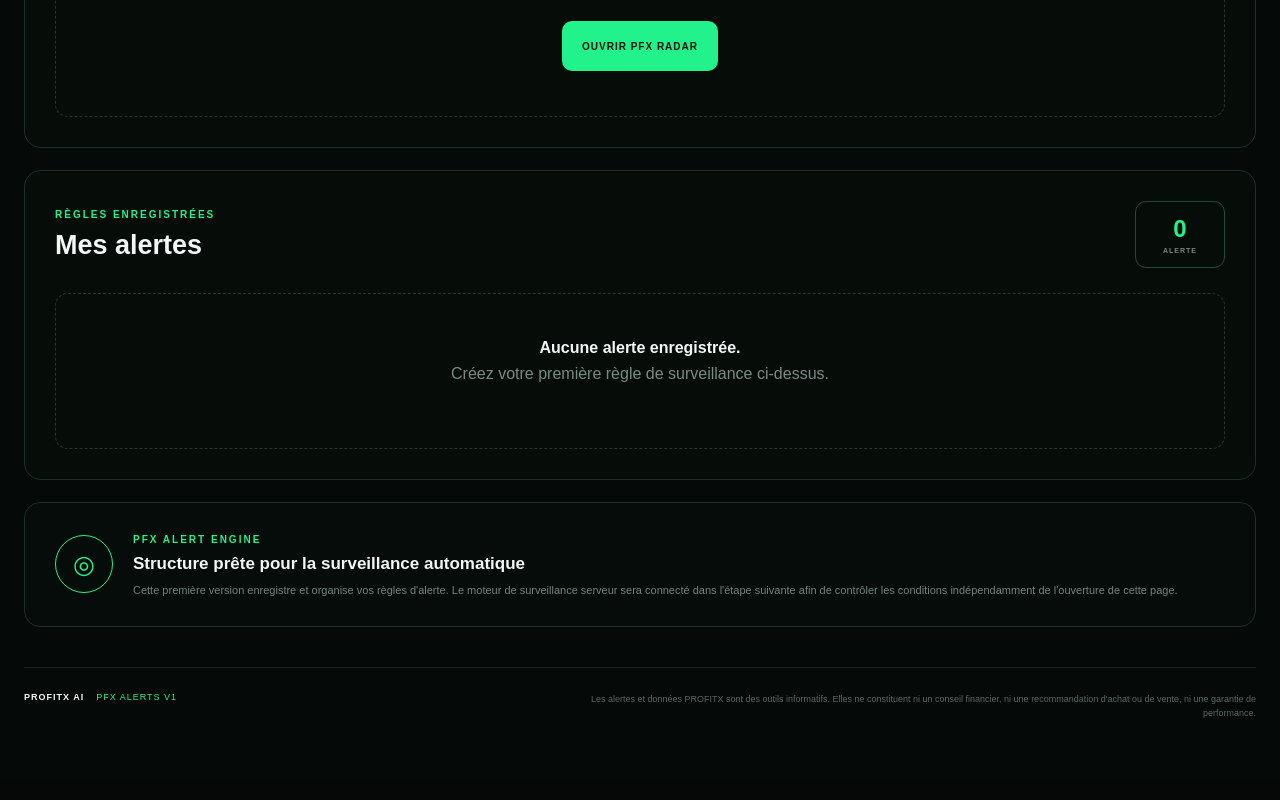
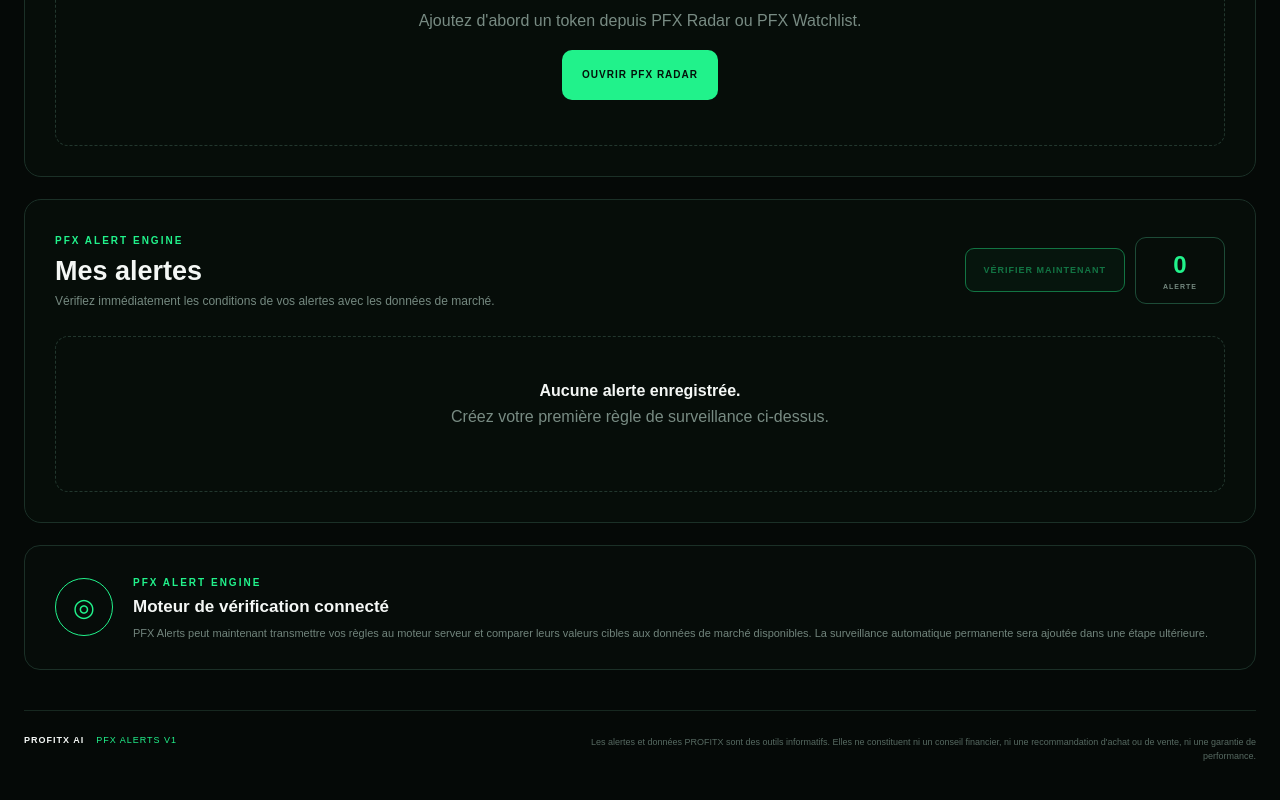
Before and after one commit to willysp062010-art/profitx-ai-analyzer, a Next.js app: page /alerts in a window 1280 px wide. Shown: the part 732-1532 px from the top of the page. Built offline with nearby package versions, Linux system fonts and the light colour scheme.

Commit message:
Connect PFX Alerts to Alert Engine

```diff
--- a/pages/alerts.js
+++ b/pages/alerts.js
@@ -173,6 +173,18 @@ export default function Alerts() {
   const [copiedId, setCopiedId] =
     useState("");
 
+  const [checking, setChecking] =
+    useState(false);
+
+  const [checkedAt, setCheckedAt] =
+    useState("");
+
+  const [engineResults, setEngineResults] =
+    useState({});
+
+  const [engineError, setEngineError] =
+    useState("");
+
   useEffect(() => {
     const storedWatchlist = loadStorage(
       WATCHLIST_STORAGE_KEY
@@ -341,6 +353,12 @@ export default function Alerts() {
         (alert) => alert.id !== id
       )
     );
+
+    setEngineResults((current) => {
+      const next = { ...current };
+      delete next[id];
+      return next;
+    });
   }
 
   async function copyAddress(
@@ -388,6 +406,88 @@ export default function Alerts() {
     });
   }
 
+  async function checkAlertsNow() {
+    if (checking) {
+      return;
+    }
+
+    clearMessages();
+    setEngineError("");
+
+    if (alerts.length === 0) {
+      setEngineError(
+        "Aucune alerte à vérifier."
+      );
+      return;
+    }
+
+    setChecking(true);
+
+    try {
+      const response = await fetch(
+        "/api/alerts",
+        {
+          method: "POST",
+          headers: {
+            "Content-Type":
+              "application/json",
+          },
+          body: JSON.stringify({
+            alerts,
+          }),
+        }
+      );
+
+      const data = await response.json();
+
+      if (!response.ok || !data?.ok) {
+        throw new Error(
+          data?.error ||
+            "Le moteur PFX Alerts n'a pas pu effectuer la vérification."
+        );
+      }
+
+      const nextResults = {};
+
+      for (const result of data.results || []) {
+        if (result?.id) {
+          nextResults[result.id] = result;
+        }
+      }
+
+      setEngineResults(nextResults);
+
+      setCheckedAt(
+        data.checkedAt ||
+          new Date().toISOString()
+      );
+
+      const triggeredCount =
+        data?.summary?.triggered || 0;
+
+      if (triggeredCount > 0) {
+        setSuccess(
+          `${triggeredCount} alerte${
+            triggeredCount > 1 ? "s" : ""
+          } déclenchée${
+            triggeredCount > 1 ? "s" : ""
+          }.`
+        );
+      } else {
+        setSuccess(
+          "Vérification terminée. Aucune condition d'alerte n'est déclenchée."
+        );
+      }
+    } catch (error) {
+      setEngineError(
+        error?.message ||
+          "Impossible de contacter le PFX Alert Engine."
+      );
+    } finally {
+      setChecking(false);
+    }
+  }
+
   return (
     <>
       <Head>
@@ -458,7 +558,6 @@ export default function Alerts() {
               </button>
             </nav>
           </header>
-
             <section className="hero">
             <div className="heroText">
               <div className="eyebrow">
@@ -470,10 +569,11 @@ export default function Alerts() {
               </h1>
 
               <p>
-                Créez vos règles de
-                surveillance pour les tokens
-                enregistrés dans votre PFX
-                Watchlist.
+                Créez vos règles de surveillance
+                pour les tokens enregistrés dans
+                votre PFX Watchlist et vérifiez
+                leurs conditions avec le PFX
+                Alert Engine.
               </p>
 
               <div className="heroActions">
@@ -540,17 +640,15 @@ export default function Alerts() {
               </h2>
 
               <p>
-                Sélectionnez un token de
-                votre Watchlist, une donnée
-                à surveiller et la valeur
-                cible.
+                Sélectionnez un token de votre
+                Watchlist, une donnée à surveiller
+                et la valeur cible.
               </p>
             </div>
 
             {!loaded ? (
               <div className="empty">
-                Chargement de PFX
-                Alerts...
+                Chargement de PFX Alerts...
               </div>
             ) : watchlist.length === 0 ? (
               <div className="empty">
@@ -559,9 +657,9 @@ export default function Alerts() {
                 </strong>
 
                 <p>
-                  Ajoutez d&apos;abord un
-                  token depuis PFX Radar ou
-                  PFX Watchlist.
+                  Ajoutez d&apos;abord un token
+                  depuis PFX Radar ou PFX
+                  Watchlist.
                 </p>
 
                 <button
@@ -580,17 +678,13 @@ export default function Alerts() {
                 onSubmit={createAlert}
               >
                 <div className="field tokenField">
-                  <label
-                    htmlFor="alert-token"
-                  >
+                  <label htmlFor="alert-token">
                     TOKEN
                   </label>
 
                   <select
                     id="alert-token"
-                    value={
-                      selectedTokenId
-                    }
+                    value={selectedTokenId}
                     onChange={(event) => {
                       setSelectedTokenId(
                         event.target.value
@@ -629,9 +723,7 @@ export default function Alerts() {
                 </div>
 
                 <div className="field">
-                  <label
-                    htmlFor="alert-metric"
-                  >
+                  <label htmlFor="alert-metric">
                     DONNÉE
                   </label>
 
@@ -645,23 +737,19 @@ export default function Alerts() {
                       clearMessages();
                     }}
                   >
-                    {METRICS.map(
-                      (item) => (
+                    {METRICS.map((item) => (
                       <option
                         key={item.id}
                         value={item.id}
                       >
                         {item.label}
                       </option>
-                      )
-                    )}
+                    ))}
                   </select>
                 </div>
 
                 <div className="field">
-                  <label
-                    htmlFor="alert-condition"
-                  >
+                  <label htmlFor="alert-condition">
                     CONDITION
                   </label>
 
@@ -689,9 +777,7 @@ export default function Alerts() {
                 </div>
 
                 <div className="field">
-                  <label
-                    htmlFor="alert-target"
-                  >
+                  <label htmlFor="alert-target">
                     VALEUR CIBLE
                   </label>
 
@@ -736,19 +822,62 @@ export default function Alerts() {
                 {success}
               </div>
             )}
+
+            {engineError && (
+              <div className="message error">
+                {engineError}
+              </div>
+            )}
           </section>
 
           <section className="panel">
             <div className="alertsHeader">
               <div className="sectionTitle">
                 <span>
-                  RÈGLES ENREGISTRÉES
+                  PFX ALERT ENGINE
                 </span>
 
                 <h2>
                   Mes alertes
                 </h2>
-              </div>
+
+                <p>
+                  Vérifiez immédiatement les
+                  conditions de vos alertes avec
+                  les données de marché.
+                </p>
+              </div>
+
+              <div className="engineControls">
+                {checkedAt && (
+                  <span className="lastCheck">
+                    DERNIÈRE VÉRIFICATION{" "}
+                    {new Date(
+                      checkedAt
+                    ).toLocaleTimeString(
+                      "fr-FR",
+                      {
+                        hour: "2-digit",
+                        minute: "2-digit",
+                        second: "2-digit",
+                      }
+                    )}
+                  </span>
+                )}
+
+                <button
+                  type="button"
+                  className="checkButton"
+                  onClick={checkAlertsNow}
+                  disabled={
+                    checking ||
+                    alerts.length === 0
+                  }
+                >
+                  {checking
+                    ? "VÉRIFICATION..."
+                    : "VÉRIFIER MAINTENANT"}
+                </button>
 
                 <div className="counter">
                   <strong>
@@ -763,6 +892,7 @@ export default function Alerts() {
                   </span>
                 </div>
               </div>
+            </div>
 
             {!loaded ? (
               <div className="empty">
@@ -771,22 +901,19 @@ export default function Alerts() {
             ) : alerts.length === 0 ? (
               <div className="empty">
                 <strong>
-                  Aucune alerte
-                  enregistrée.
+                  Aucune alerte enregistrée.
                 </strong>
 
                 <p>
-                  Créez votre première règle
-                  de surveillance ci-dessus.
+                  Créez votre première règle de
+                  surveillance ci-dessus.
                 </p>
               </div>
             ) : (
               <div className="alertList">
                 {alerts.map((alert) => {
                   const metricInfo =
-                    getMetric(
-                      alert.metric
-                    );
+                    getMetric(alert.metric);
 
                   const conditionInfo =
                     getCondition(
@@ -794,8 +921,35 @@ export default function Alerts() {
                     );
 
                   const enabled =
-                    alert.enabled !==
-                    false;
+                    alert.enabled !== false;
+
+                  const engineResult =
+                    engineResults[
+                      alert.id
+                    ] || null;
+
+                  const engineStatus =
+                    !enabled
+                      ? "paused"
+                      : engineResult?.status ||
+                        "not_checked";
+
+                  const statusLabel =
+                    engineStatus ===
+                    "triggered"
+                      ? "DÉCLENCHÉE"
+                      : engineStatus ===
+                        "watching"
+                      ? "SURVEILLANCE"
+                      : engineStatus ===
+                        "no_market_data" ||
+                        engineStatus ===
+                          "metric_unavailable"
+                      ? "INDISPONIBLE"
+                      : engineStatus ===
+                        "paused"
+                      ? "PAUSE"
+                      : "À VÉRIFIER";
 
                   return (
                     <article
@@ -803,6 +957,11 @@ export default function Alerts() {
                         enabled
                           ? ""
                           : "disabledCard"
+                      } ${
+                        engineStatus ===
+                        "triggered"
+                          ? "triggeredCard"
+                          : ""
                       }`}
                       key={alert.id}
                     >
@@ -821,15 +980,9 @@ export default function Alerts() {
                         </div>
 
                         <div
-                          className={`status ${
-                            enabled
-                              ? "enabled"
-                              : "paused"
-                          }`}
-                        >
-                          {enabled
-                            ? "ACTIVE"
-                            : "PAUSE"}
+                          className={`status ${engineStatus}`}
+                        >
+                          {statusLabel}
                         </div>
                       </div>
 
@@ -884,6 +1037,50 @@ export default function Alerts() {
                         </div>
                       </div>
 
+                      <div className="marketResult">
+                        <span>
+                          VALEUR ACTUELLE
+                        </span>
+
+                        <strong
+                          className={
+                            engineStatus ===
+                            "triggered"
+                              ? "triggeredValue"
+                              : ""
+                          }
+                        >
+                          {engineResult &&
+                          engineResult.currentValue !==
+                            null &&
+                          engineResult.currentValue !==
+                            undefined
+                            ? formatTarget(
+                                engineResult.currentValue,
+                                alert.metric
+                              )
+                            : enabled
+                            ? "—"
+                            : "PAUSE"}
+                        </strong>
+
+                        {engineResult?.marketData
+                          ?.symbol && (
+                          <small>
+                            {
+                              engineResult
+                                .marketData
+                                .symbol
+                            }
+                            {engineResult
+                              .marketData
+                              .dexId
+                              ? ` • ${engineResult.marketData.dexId}`
+                              : ""}
+                          </small>
+                        )}
+                      </div>
+
                       <div className="cardFooter">
                         <button
                           type="button"
@@ -943,21 +1140,17 @@ export default function Alerts() {
               </span>
 
               <h2>
-                Structure prête pour la
-                surveillance automatique
+                Moteur de vérification connecté
               </h2>
 
               <p>
-                Cette première version
-                enregistre et organise vos
-                règles d&apos;alerte. Le
-                moteur de surveillance
-                serveur sera connecté dans
-                l&apos;étape suivante afin
-                de contrôler les conditions
-                indépendamment de
-                l&apos;ouverture de cette
-                page.
+                PFX Alerts peut maintenant
+                transmettre vos règles au moteur
+                serveur et comparer leurs valeurs
+                cibles aux données de marché
+                disponibles. La surveillance
+                automatique permanente sera
+                ajoutée dans une étape ultérieure.
               </p>
             </div>
           </section>
@@ -974,19 +1167,16 @@ export default function Alerts() {
             </div>
 
             <p>
-              Les alertes et données
-              PROFITX sont des outils
-              informatifs. Elles ne
-              constituent ni un conseil
-              financier, ni une
-              recommandation
-              d&apos;achat ou de vente, ni
-              une garantie de performance.
+              Les alertes et données PROFITX
+              sont des outils informatifs. Elles
+              ne constituent ni un conseil
+              financier, ni une recommandation
+              d&apos;achat ou de vente, ni une
+              garantie de performance.
             </p>
           </footer>
         </div>
       </main>
-
       <style jsx>{`
         .page {
           min-height: 100vh;
@@ -1013,8 +1203,7 @@ export default function Alerts() {
           min-height: 92px;
           display: flex;
           align-items: center;
-          justify-content:
-            space-between;
+          justify-content: space-between;
           gap: 24px;
           border-bottom:
             1px solid #1b3027;
@@ -1065,8 +1254,7 @@ export default function Alerts() {
         .heroActions button {
           min-height: 42px;
           padding: 0 17px;
-          border:
-            1px solid #294138;
+          border: 1px solid #294138;
           border-radius: 10px;
           background: transparent;
           color: #9bada6;
@@ -1086,8 +1274,7 @@ export default function Alerts() {
         .hero {
           display: flex;
           align-items: center;
-          justify-content:
-            space-between;
+          justify-content: space-between;
           gap: 50px;
           padding: 75px 0 55px;
         }
@@ -1136,8 +1323,7 @@ export default function Alerts() {
           display: grid;
           grid-template-columns:
             repeat(3, 1fr);
-          border:
-            1px solid #1c3329;
+          border: 1px solid #1c3329;
           border-radius: 16px;
           overflow: hidden;
           background: #08100c;
@@ -1174,8 +1360,7 @@ export default function Alerts() {
         .panel {
           margin-top: 22px;
           padding: 30px;
-          border:
-            1px solid #1b3027;
+          border: 1px solid #1b3027;
           border-radius: 17px;
           background:
             rgba(7, 13, 10, 0.94);
@@ -1217,8 +1402,7 @@ export default function Alerts() {
           height: 50px;
           box-sizing: border-box;
           padding: 0 13px;
-          border:
-            1px solid #20362c;
+          border: 1px solid #20362c;
           border-radius: 10px;
           outline: none;
           background: #050a08;
@@ -1289,8 +1473,7 @@ export default function Alerts() {
         .empty {
           margin-top: 25px;
           padding: 45px 25px;
-          border:
-            1px dashed #22372e;
+          border: 1px dashed #22372e;
           border-radius: 13px;
           color: #788b83;
           text-align: center;
@@ -1309,16 +1492,56 @@ export default function Alerts() {
         .alertsHeader {
           display: flex;
           align-items: center;
-          justify-content:
-            space-between;
+          justify-content: space-between;
           gap: 20px;
+        }
+
+        .engineControls {
+          display: flex;
+          align-items: center;
+          justify-content: flex-end;
+          gap: 10px;
+          flex-wrap: wrap;
+        }
+
+        .lastCheck {
+          color: #6e8178;
+          font-size: 8px;
+          font-weight: 900;
+          letter-spacing: 1px;
+        }
+
+        .checkButton {
+          min-height: 44px;
+          padding: 0 18px;
+          border: 1px solid #21f28b;
+          border-radius: 9px;
+          background:
+            rgba(33, 242, 139, 0.08);
+          color: #21f28b;
+          font-size: 9px;
+          font-weight: 900;
+          letter-spacing: 1px;
+          cursor: pointer;
+        }
+
+        .checkButton:hover:not(:disabled) {
+          background:
+            rgba(33, 242, 139, 0.14);
+          box-shadow:
+            0 0 22px
+            rgba(33, 242, 139, 0.1);
+        }
+
+        .checkButton:disabled {
+          opacity: 0.45;
+          cursor: not-allowed;
         }
 
         .counter {
           min-width: 90px;
           padding: 13px;
-          border:
-            1px solid #1d4b37;
+          border: 1px solid #1d4b37;
           border-radius: 11px;
           text-align: center;
         }
@@ -1351,8 +1574,7 @@ export default function Alerts() {
 
         .alertCard {
           padding: 20px;
-          border:
-            1px solid #1c3329;
+          border: 1px solid #1c3329;
           border-radius: 14px;
           background:
             linear-gradient(
@@ -1362,18 +1584,26 @@ export default function Alerts() {
             );
           transition:
             opacity 0.2s ease,
-            border-color 0.2s ease;
+            border-color 0.2s ease,
+            box-shadow 0.2s ease;
         }
 
         .disabledCard {
           opacity: 0.55;
+        }
+
+        .triggeredCard {
+          border-color:
+            rgba(33, 242, 139, 0.75);
+          box-shadow:
+            0 0 26px
+            rgba(33, 242, 139, 0.08);
         }
 
         .cardTop {
           display: flex;
           align-items: flex-start;
-          justify-content:
-            space-between;
+          justify-content: space-between;
           gap: 15px;
         }
 
@@ -1396,20 +1626,41 @@ export default function Alerts() {
           font-size: 7px;
           font-weight: 900;
           letter-spacing: 1px;
-        }
-
-        .status.enabled {
+          white-space: nowrap;
+        }
+
+        .status.triggered {
+          border: 1px solid #21f28b;
+          background:
+            rgba(33, 242, 139, 0.12);
+          color: #21f28b;
+        }
+
+        .status.watching {
+          border: 1px solid #216744;
+          background:
+            rgba(33, 242, 139, 0.06);
+          color: #21f28b;
+        }
+
+        .status.not_checked {
+          border: 1px solid #385047;
+          color: #91a49c;
+        }
+
+        .status.paused {
+          border: 1px solid #46534e;
+          color: #84958e;
+        }
+
+        .status.no_market_data,
+        .status.metric_unavailable {
           border:
-            1px solid #216744;
+            1px solid
+            rgba(255, 181, 71, 0.45);
           background:
-            rgba(33, 242, 139, 0.07);
-          color: #21f28b;
-        }
-
-        .status.paused {
-          border:
-            1px solid #46534e;
-          color: #84958e;
+            rgba(255, 181, 71, 0.05);
+          color: #ffb547;
         }
 
         .address {
@@ -1417,13 +1668,11 @@ export default function Alerts() {
           min-height: 40px;
           display: flex;
           align-items: center;
-          justify-content:
-            space-between;
+          justify-content: space-between;
           gap: 10px;
           margin-top: 18px;
           padding: 0 12px;
-          border:
-            1px solid #172a21;
+          border: 1px solid #172a21;
           border-radius: 9px;
           background: #050907;
           color: #82958d;
@@ -1453,8 +1702,7 @@ export default function Alerts() {
 
         .rule > div {
           padding: 13px;
-          border:
-            1px solid #172a21;
+          border: 1px solid #172a21;
           border-radius: 9px;
         }
 
@@ -1475,6 +1723,42 @@ export default function Alerts() {
           color: #21f28b;
         }
 
+        .marketResult {
+          margin-top: 10px;
+          padding: 14px;
+          border: 1px solid #1b3328;
+          border-radius: 9px;
+          background:
+            rgba(33, 242, 139, 0.025);
+        }
+
+        .marketResult > span {
+          display: block;
+          margin-bottom: 7px;
+          color: #60736a;
+          font-size: 7px;
+          font-weight: 900;
+          letter-spacing: 1px;
+        }
+
+        .marketResult > strong {
+          display: block;
+          color: #d9e1dd;
+          font-size: 16px;
+        }
+
+        .marketResult .triggeredValue {
+          color: #21f28b;
+        }
+
+        .marketResult small {
+          display: block;
+          margin-top: 6px;
+          color: #687b72;
+          font-size: 8px;
+          text-transform: uppercase;
+        }
+
         .cardFooter {
           display: flex;
           gap: 8px;
@@ -1484,8 +1768,7 @@ export default function Alerts() {
         .secondary,
         .delete {
           min-height: 39px;
-          border:
-            1px solid #294138;
+          border: 1px solid #294138;
           border-radius: 8px;
           background: transparent;
           color: #9aada5;
@@ -1517,15 +1800,13 @@ export default function Alerts() {
           background:
             rgba(255, 94, 105, 0.05);
         }
-
                 .engineInfo {
           display: flex;
           align-items: center;
           gap: 20px;
           margin-top: 22px;
           padding: 26px 30px;
-          border:
-            1px solid #1b3027;
+          border: 1px solid #1b3027;
           border-radius: 16px;
           background:
             rgba(7, 13, 10, 0.8);
@@ -1537,8 +1818,7 @@ export default function Alerts() {
           display: grid;
           place-items: center;
           flex: 0 0 58px;
-          border:
-            1px solid #21f28b;
+          border: 1px solid #21f28b;
           border-radius: 50%;
           color: #21f28b;
           font-size: 25px;
@@ -1558,13 +1838,11 @@ export default function Alerts() {
 
         .footer {
           display: flex;
-          justify-content:
-            space-between;
+          justify-content: space-between;
           gap: 40px;
           margin-top: 40px;
           padding-top: 24px;
-          border-top:
-            1px solid #172820;
+          border-top: 1px solid #172820;
         }
 
         .footer div {
@@ -1587,9 +1865,7 @@ export default function Alerts() {
           text-align: right;
         }
 
-        @media (
-          max-width: 1050px
-        ) {
+        @media (max-width: 1050px) {
           .hero {
             align-items: stretch;
             flex-direction: column;
@@ -1611,11 +1887,19 @@ export default function Alerts() {
           .createButton {
             min-height: 50px;
           }
-        }
-
-        @media (
-          max-width: 760px
-        ) {
+
+          .alertsHeader {
+            align-items: flex-start;
+            flex-direction: column;
+          }
+
+          .engineControls {
+            width: 100%;
+            justify-content: flex-start;
+          }
+        }
+
+        @media (max-width: 760px) {
           .shell {
             width:
               min(
@@ -1670,6 +1954,20 @@ export default function Alerts() {
             grid-template-columns: 1fr;
           }
 
+          .engineControls {
+            align-items: stretch;
+            flex-direction: column;
+          }
+
+          .checkButton {
+            width: 100%;
+          }
+
+          .counter {
+            box-sizing: border-box;
+            width: 100%;
+          }
+
           .engineInfo {
             align-items: flex-start;
           }
@@ -1683,9 +1981,7 @@ export default function Alerts() {
           }
         }
 
-        @media (
-          max-width: 480px
-        ) {
+        @media (max-width: 480px) {
           .stats {
             grid-template-columns: 1fr;
           }
@@ -1706,6 +2002,7 @@ export default function Alerts() {
 
           .delete {
             width: 100%;
+            flex-basis: 39px;
           }
         }
       `}</style>
```
Lines whose indentation alone changed are shown as unchanged.
